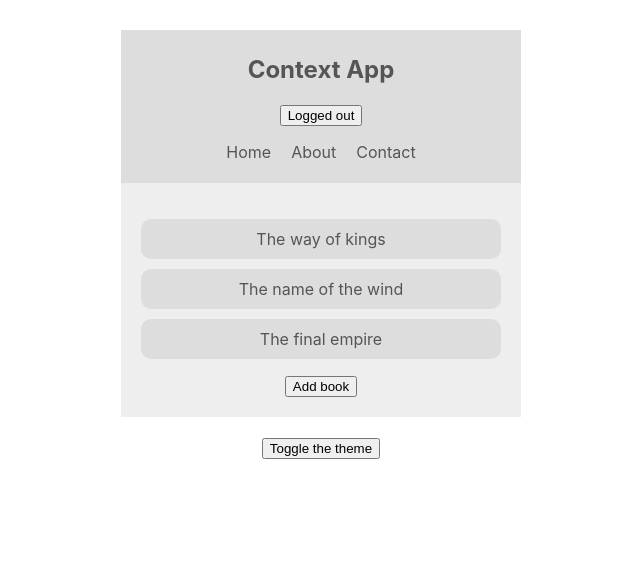
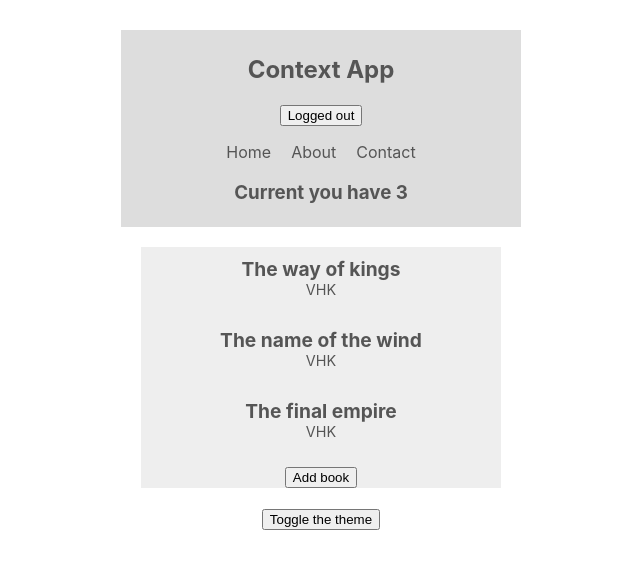
Before and after one commit to khoivudev/tutorial-web-frontend-react-context-hooks, a React (Create React App) app: page / in a window 1280 px wide. Shown: the top 568 px of the page, without its empty margins (319-959 px from the left). Built offline with nearby package versions, Linux system fonts and the light colour scheme.

Commit message:
remove Book

```diff
--- a/src/App.css
+++ b/src/App.css
@@ -18,8 +18,7 @@ nav ul li {
 }
 
 .book-list {
-    padding: 20px;
-    margin-bottom: 20px;
+    margin: 20px;
 }
 
 .book-list ul {
@@ -29,6 +28,21 @@ nav ul li {
 
 .book-list li {
     padding: 10px;
-    margin: 10px auto;
-    border-radius: 10px;
+    margin: 10px 0;
+    border-radius: 4px;
+    cursor: pointer;
 }
+
+.book-list li:hover {
+    opacity: 0.7;
+    text-decoration: line-through;
+}
+
+.book-list .title {
+    font-weight: bold;
+    font-size: 1.2em;
+}
+
+.book-list .author {
+    font-size: 0.9em;
+}
--- a/src/App.js
+++ b/src/App.js
@@ -1,5 +1,5 @@
 import "./App.css";
-import Booklist from "./components/Booklist";
+import BookList from "./components/BookList";
 import Navbar from "./components/Navbar";
 import ThemeToggle from "./components/ThemeToggle";
 import AuthContextProvider from "./contexts/AuthContext";
@@ -13,7 +13,7 @@ function App() {
         <AuthContextProvider>
           <BookContextProvider>
             <Navbar />
-            <Booklist />
+            <BookList />
             <ThemeToggle />
           </BookContextProvider>
         </AuthContextProvider>
--- /dev/null
+++ b/src/components/BookDetails.js
@@ -0,0 +1,15 @@
+import React, { useContext } from "react";
+import { BookContext } from "../contexts/BookContext";
+
+const BookDetails = (props) => {
+  const { removeBook } = useContext(BookContext);
+
+  return (
+    <li onClick={() => removeBook(props.book.id)}>
+      <div className="title">{props.book.title}</div>
+      <div className="author">{props.book.author}</div>
+    </li>
+  );
+};
+
+export default BookDetails;
--- a/src/components/Booklist.js
+++ b/src/components/Booklist.js
@@ -2,33 +2,31 @@ import React, { useContext, useEffect, useState } from "react";
 import { ThemeContext } from "../contexts/ThemeContext";
 import { v4 as uuid } from "uuid";
 import { BookContext } from "../contexts/BookContext";
+import BookDetails from "./BookDetails";
 
 const Booklist = () => {
   const { isLightTheme, light, dark } = useContext(ThemeContext);
-  const { books, setBooks } = useContext(BookContext);
+  const { books } = useContext(BookContext);
   const [theme, setTheme] = useState({});
 
   useEffect(() => {
     setTheme(isLightTheme ? light : dark);
   }, [isLightTheme]);
 
-  const addBook = () => {
-    setBooks([...books, { title: "new book", id: uuid() }]);
-  };
-  return (
+  return books.length ? (
     <div
       className="book-list"
       style={{ background: theme.bg, color: theme.syntax }}
     >
       <ul>
         {books.map((book) => (
-          <li key={book.id} style={{ background: theme.ui }}>
-            {book.title}
-          </li>
+          <BookDetails book={book} key={book.id} />
         ))}
       </ul>
-      <button onClick={addBook}>Add book</button>
+      <button onClick={() => {}}>Add book</button>
     </div>
+  ) : (
+    <div className="empty">No books to read. Hello free time :)</div>
   );
 };
 
--- a/src/components/Navbar.js
+++ b/src/components/Navbar.js
@@ -1,10 +1,12 @@
 import React, { useContext, useEffect, useState } from "react";
 import { ThemeContext } from "../contexts/ThemeContext";
 import { AuthContext } from "../contexts/AuthContext";
+import { BookContext } from "../contexts/BookContext";
 
 const Navbar = () => {
   const { isLightTheme, light, dark } = useContext(ThemeContext);
   const { isAuthenticated, toggleAuth } = useContext(AuthContext);
+  const { books } = useContext(BookContext);
 
   const [theme, setTheme] = useState({});
 
@@ -23,6 +25,7 @@ const Navbar = () => {
         <li>About</li>
         <li>Contact</li>
       </ul>
+      <h3>Current you have {books.length}</h3>
     </nav>
   );
 };
--- a/src/contexts/BookContext.js
+++ b/src/contexts/BookContext.js
@@ -4,12 +4,21 @@ export const BookContext = createContext();
 
 const BookContextProvider = (props) => {
   const [books, setBooks] = useState([
-    { title: "The way of kings", id: uuid() },
-    { title: "The name of the wind", id: uuid() },
-    { title: "The final empire", id: uuid() },
+    { title: "The way of kings", author: "VHK", id: uuid() },
+    { title: "The name of the wind", author: "VHK", id: uuid() },
+    { title: "The final empire", author: "VHK", id: uuid() },
   ]);
+
+  const addBook = (title, author) => {
+    setBooks([...books, { title: title, author: author, id: uuid() }]);
+  };
+
+  const removeBook = (id) => {
+    setBooks(books.filter((book) => book.id !== id));
+  };
+
   return (
-    <BookContext.Provider value={{ books, setBooks }}>
+    <BookContext.Provider value={{ books, addBook, removeBook }}>
       {props.children}
     </BookContext.Provider>
   );
```
Also changed, not shown: src/components/BookForm.js (added).
